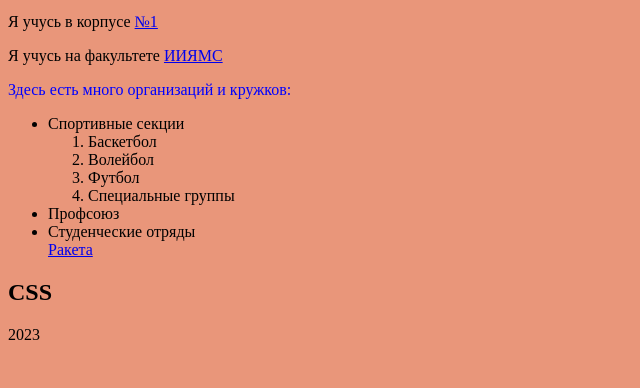
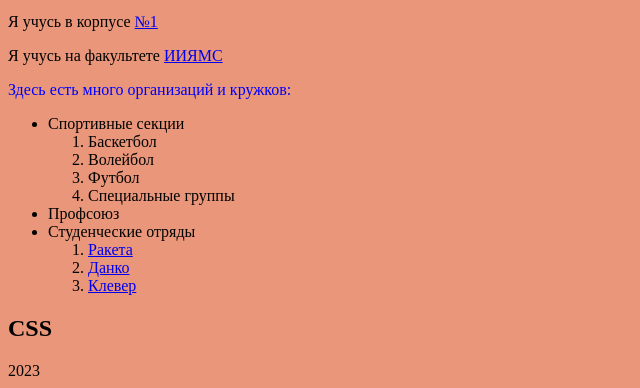
Before and after one commit to Margariit/Margariit.github.io, a plain HTML site: page index.html in a window 1280 px wide. Shown: the part 431-819 px from the top of the page, without its empty margins (0-640 px from the left). Drawn offline with Linux system fonts and the light colour scheme.

Commit message:
Первая страничка

```diff
--- a/index.html
+++ b/index.html
@@ -2,7 +2,11 @@
 <html>
     <head>
         <meta charset="utf-8">
-        <title>ТГПУ</title>
+        <title>
+            <font-size="250%">
+            ТГПУ
+            </font-size>
+        </title>
     </head>
     <body bgcolor="#E9967A"></bodybgcolor> >
         <header>
@@ -34,10 +38,11 @@
         </li>
             <li>Профсоюз</li>
             <li>Студенческие отряды</li>
-            <a href="https://vk.com/raketa_tomsk">Ракета</a>
-            <a href="https://tspu.edu.ru/studentslife/danko.html"></a>
-            <a href="https://tspu.edu.ru/studentslife/klever.html"></a>
-
+      <ol>
+           <li>       <a href="https://vk.com/raketa_tomsk">Ракета</a>       </li>
+           <li>       <a href="https://tspu.edu.ru/studentslife/danko.html">Данко</a>     </li>
+            <li>      <a href="https://tspu.edu.ru/studentslife/klever.html">Клевер</a>   </li>
+       </ol>
         </ul>
 
         <h2>CSS</h2>
```
